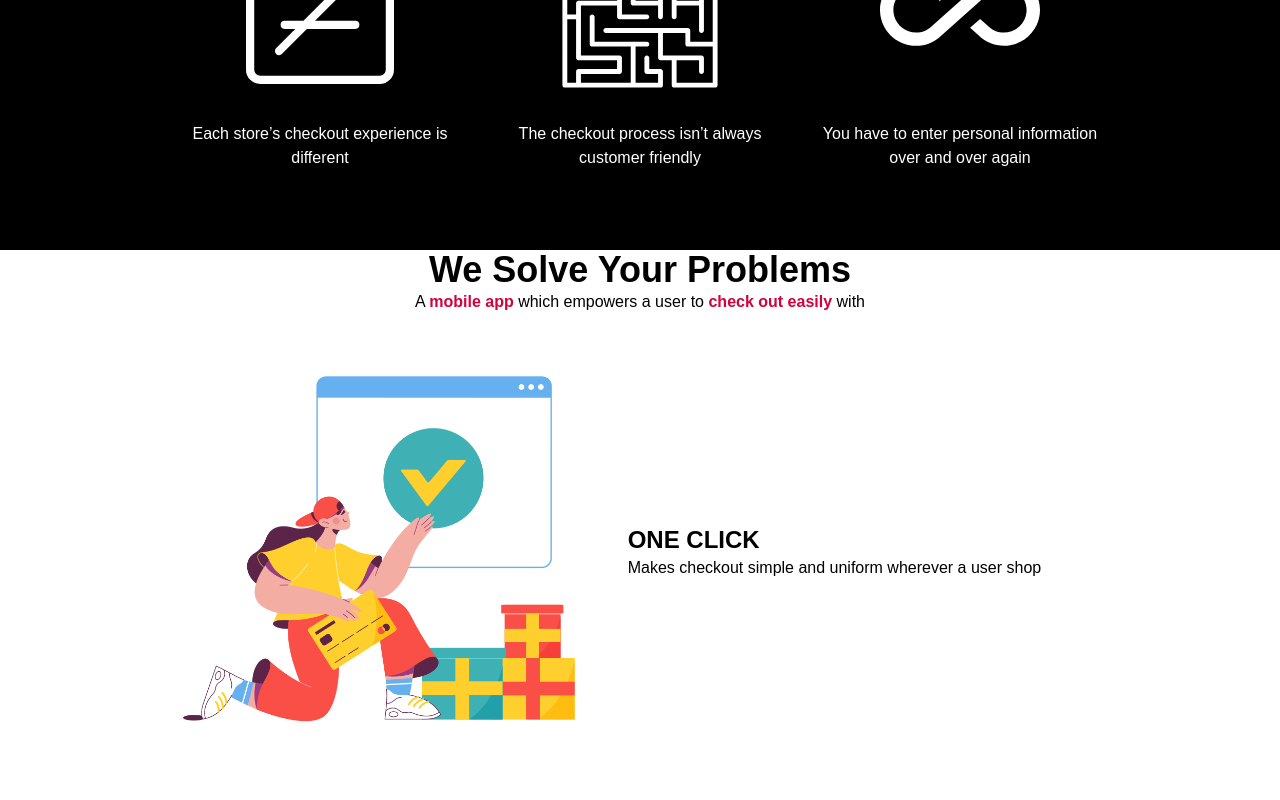
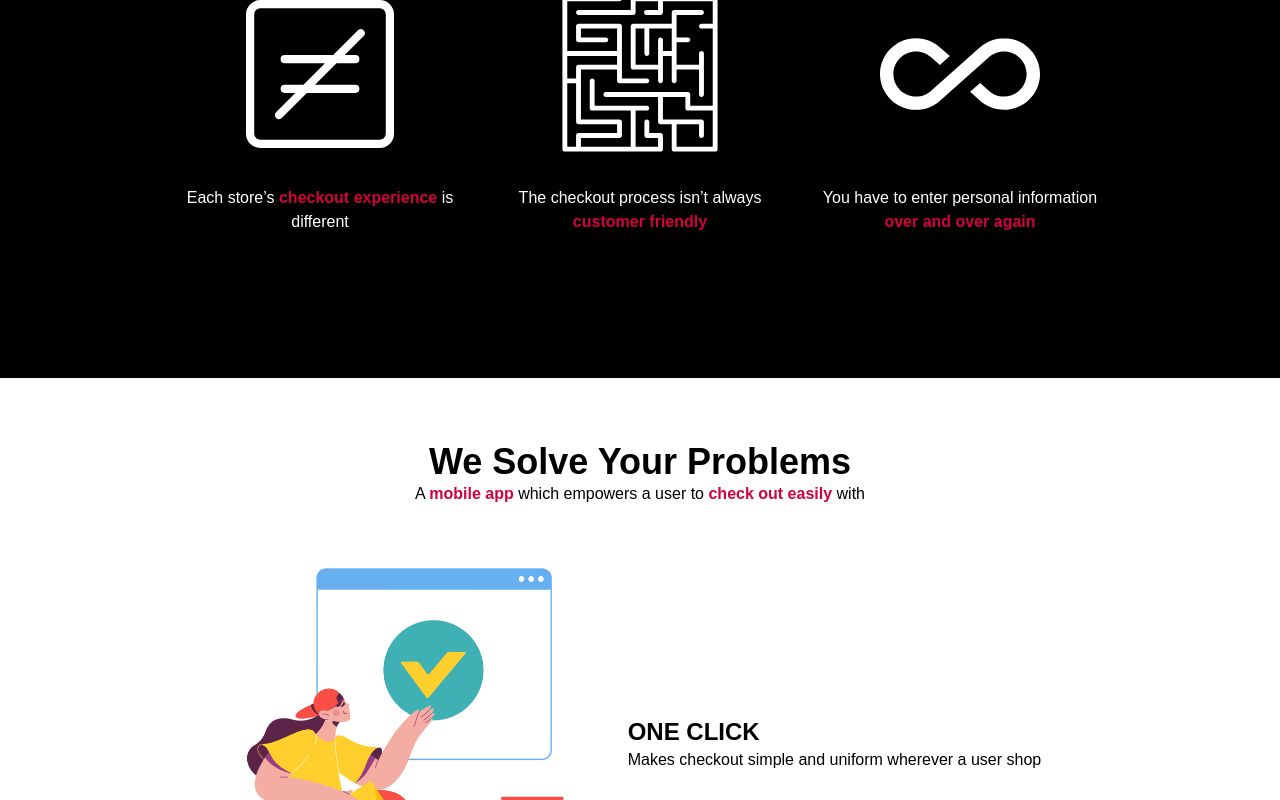
Before and after one commit to GCnomore/cherry_landing, a Next.js app: page / in a window 1280 px wide. Shown: the part 1000-1800 px from the top of the page. Built offline with nearby package versions, Linux system fonts and the light colour scheme.

Commit message:
layout done

```diff
--- a/components/Header/Header.tsx
+++ b/components/Header/Header.tsx
@@ -15,7 +15,7 @@ import { HEADING_SIZE } from "../../utils/contants";
 
 export default function Header() {
   return (
-    <main className="container flex flex-col justify-start items-center md:py-16 mb-32">
+    <main className="cr-section-gap container flex flex-col justify-start items-center mb-32">
       <div className="flex flex-col justify-center items-center">
         <div className="flex md:w-40 w-32 md:mt-0 mt-12">
           <Image src={Logo} alt="logo" />
@@ -39,7 +39,7 @@ export default function Header() {
             fugiat magna fugiat mollit ad laborum. Aute deserunt
           </article>
         </div>
-        <div className="flex w-3/5 h-full aspect-video md:ml-6">
+        <div className="flex xl:w-3/5 md:w-2/4 w-4/5 h-full aspect-video md:ml-6">
           <iframe
             width="100%"
             height="100%"
--- a/components/Section1/Section1.tsx
+++ b/components/Section1/Section1.tsx
@@ -21,7 +21,7 @@ import Wrapper from "../Wrapper/Wrapper";
 
 export default function Section1() {
   return (
-    <section className="container flex flex-col justify-center items-center bg-black ">
+    <section className="cr-section-gap container flex flex-col justify-center items-center bg-black ">
       <div className="flex flex-col text-white text-center">
         <h2>Mobile shopping is great, but</h2>
         <FadeInDown delay={0.5}>
@@ -34,10 +34,12 @@ export default function Section1() {
           <FadeInDown twClass="flex flex-col w-full h-full justify-start items-center">
             <img
               src={"/icons/not-equal.svg"}
-              className="w-12 md:w-20 xl:w-6/12"
+              className="w-1/4 sm:w-20 md:w-2/5 xl:w-6/12"
             />
-            <span className="w-36 md:w-40 xl:w-72 mt-8">
-              Each store’s checkout experience is different
+            <span className="w-3/5 sm:w-36 md:w-40 xl:w-72 mt-8">
+              Each store’s{" "}
+              <strong className="cr-main-color">checkout experience</strong> is
+              different
             </span>
           </FadeInDown>
         </li>
@@ -45,10 +47,11 @@ export default function Section1() {
           <FadeInDown twClass="flex flex-col w-full h-full justify-start items-center">
             <img
               src={"/icons/block-maze.svg"}
-              className="w-12 md:w-20 xl:w-6/12"
+              className="w-1/4 sm:w-20 md:w-2/5 xl:w-6/12"
             />
-            <span className="w-36 md:w-40 xl:w-72 mt-8">
-              The checkout process isn’t always customer friendly
+            <span className="w-3/5 sm:w-36 md:w-40 xl:w-72 mt-8">
+              The checkout process isn’t always{" "}
+              <strong className="cr-main-color">customer friendly</strong>
             </span>
           </FadeInDown>
         </li>
@@ -56,10 +59,11 @@ export default function Section1() {
           <FadeInDown twClass="flex flex-col w-full h-full justify-start items-center">
             <img
               src={"/icons/infinity.svg"}
-              className="w-12 md:w-20 xl:w-6/12"
+              className="w-1/4 sm:w-20 md:w-2/5 xl:w-6/12"
             />
-            <span className="w-36 md:w-40 xl:w-72 mt-8">
-              You have to enter personal information over and over again
+            <span className="w-3/5 sm:w-36 md:w-40 xl:w-72 mt-8">
+              You have to enter personal information{" "}
+              <strong className="cr-main-color">over and over again</strong>
             </span>
           </FadeInDown>
         </li>
--- a/components/Section2/Section2.tsx
+++ b/components/Section2/Section2.tsx
@@ -10,7 +10,7 @@ import Wrapper from "../Wrapper/Wrapper";
 
 export default function Section2() {
   return (
-    <section className="container flex flex-col w-full h-full ">
+    <section className="cr-section-gap container flex flex-col w-full h-full ">
       <div className="flex flex-col w-full">
         <FadeInDown>
           <h2 className="cr-section-title text-center">
--- a/components/Section3/Section3.tsx
+++ b/components/Section3/Section3.tsx
@@ -5,9 +5,9 @@ import * as Styled from "./Section3_Styled";
 
 export default function Section3() {
   return (
-    <section className="container flex flex-col w-full h-full bg-stone-600">
+    <section className="cr-section-gap container flex flex-col w-full h-full bg-black">
       <div className="flex w-full h-full items-center justify-center">
-        <h2 className="cr-section-title">What We Provide</h2>
+        <h2 className="cr-section-title text-white">What We Provide</h2>
       </div>
       <div className="flex flex-col w-full h-full">
         {/* <Styled.ContentImg>
@@ -15,23 +15,29 @@ export default function Section3() {
           <img src="/images/phone_inner.png" alt="phone inner" />
           <span>Check Out</span>
         </Styled.ContentImg> */}
-        <ul className="flex flex-col md:flex-row w-full h-full justiy-between items-center">
-          <li className="h-72 w-full flex flex-col justify-center items-center text-white my-8 mx-4 bg-[#ffffff2b] rounded-sm text-center px-8">
-            <h3 className="cr-section-subTitle">Loyalty Points</h3>
+        <ul className="flex flex-col lg:flex-row w-full h-full justiy-between items-center">
+          <li className="h-72 lg:w-full w-3/4 flex flex-col justify-center items-center text-white my-8 mx-4 bg-[#ffffff2b] rounded-sm text-center 2xl:px-8 lg:px-4 px-8">
+            <h3 className="cr-section-subTitle cr-main-color">
+              Loyalty Points
+            </h3>
             <p className="mt-4">
               Gain points for every dollar spent and convert them to gift cards
               and deals
             </p>
           </li>
-          <li className="h-72 w-full flex flex-col justify-center items-center text-white my-8 mx-4 bg-[#ffffff2b] rounded-sm text-center px-8">
-            <h3 className="cr-section-subTitle">Product Recommendation</h3>
+          <li className="h-72 lg:w-full w-3/4 flex flex-col justify-center items-center text-white my-8 mx-4 bg-[#ffffff2b] rounded-sm text-center 2xl:px-8 lg:px-4 px-8">
+            <h3 className="cr-section-subTitle cr-main-color">
+              Product Recommendation
+            </h3>
             <p className="mt-4">
               Cherry will recommend products based on the user’s browsing and
               purchasing history
             </p>
           </li>
-          <li className="h-72 w-full flex flex-col justify-center items-center text-white my-8 mx-4 bg-[#ffffff2b] rounded-sm text-center px-8">
-            <h3 className="cr-section-subTitle">Coupon & Deal Finder</h3>
+          <li className="h-72 lg:w-full w-3/4 flex flex-col justify-center items-center text-white my-8 mx-4 bg-[#ffffff2b] rounded-sm text-center 2xl:px-8 lg:px-4 px-8">
+            <h3 className="cr-section-subTitle cr-main-color">
+              Coupon & Deal Finder
+            </h3>
             <p className="mt-4">
               Cherry will automatically find and alert the user of deals based
               on saved items, preferred brands and browsing history
--- a/styles/global.css
+++ b/styles/global.css
@@ -37,7 +37,7 @@ body {
 
 @layer components {
   .cr-section-title {
-    @apply 2xl:text-5xl xl:text-4xl lg:text-3xl md:text-xl text-4xl font-bold;
+    @apply 2xl:text-5xl xl:text-4xl md:text-3xl text-4xl font-bold;
     /* filter: drop-shadow(2px 4px 3px rgba(0, 0, 0, 0.6)); */
   }
 
@@ -49,6 +49,10 @@ body {
     @apply 2xl:text-xl xl:text-lg lg:text-base md:text-sm text-lg font-bold;
   }
 
+  .cr-section-gap {
+    @apply md:py-16 py-8;
+  }
+
   .cr-main-color {
     color: #d2023d;
   }
--- a/tailwind.config.js
+++ b/tailwind.config.js
@@ -8,10 +8,10 @@ module.exports = {
     container: {
       center: true,
       padding: {
-        DEFAULT: "0px",
-        sm: "50px",
-        md: "100px",
-        lg: "120px",
+        DEFAULT: "15px",
+        sm: "25px",
+        md: "50px",
+        lg: "80px",
         xl: "160px",
         "2xl": "200px",
       },
```
